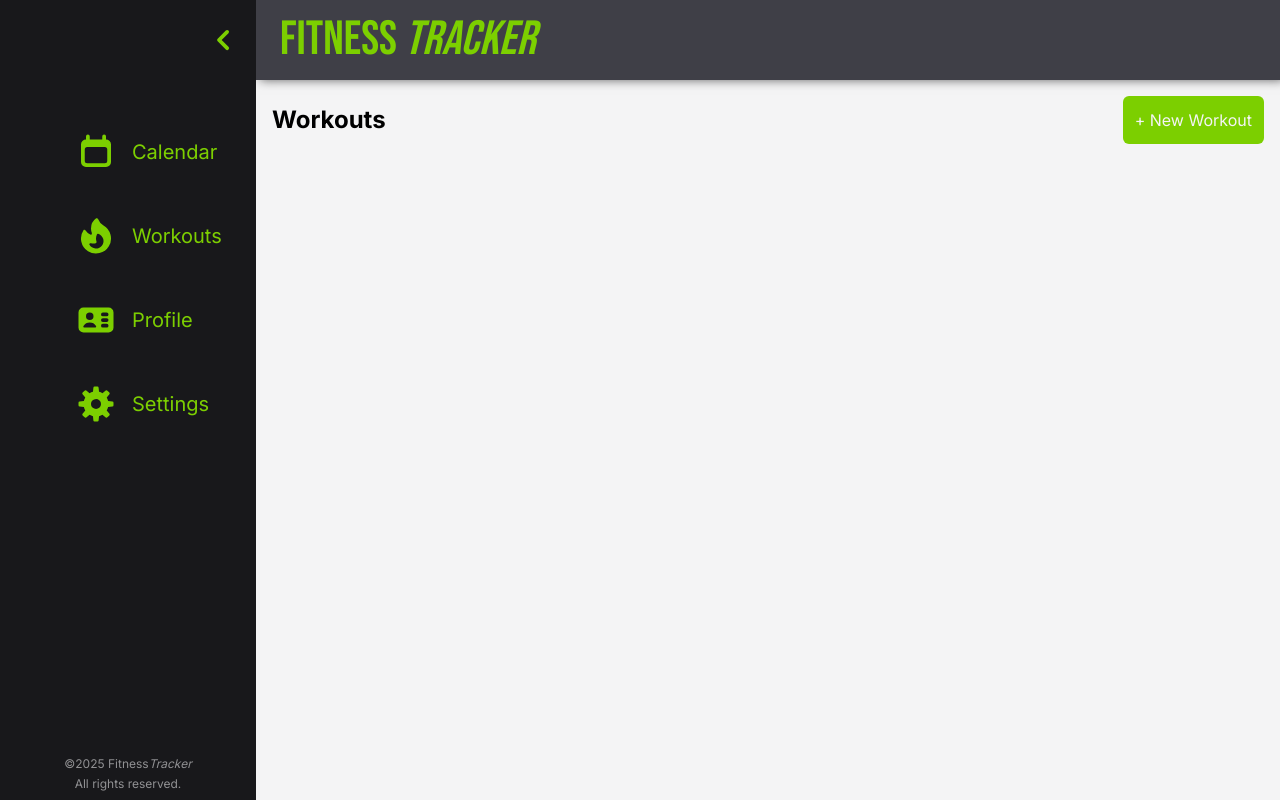
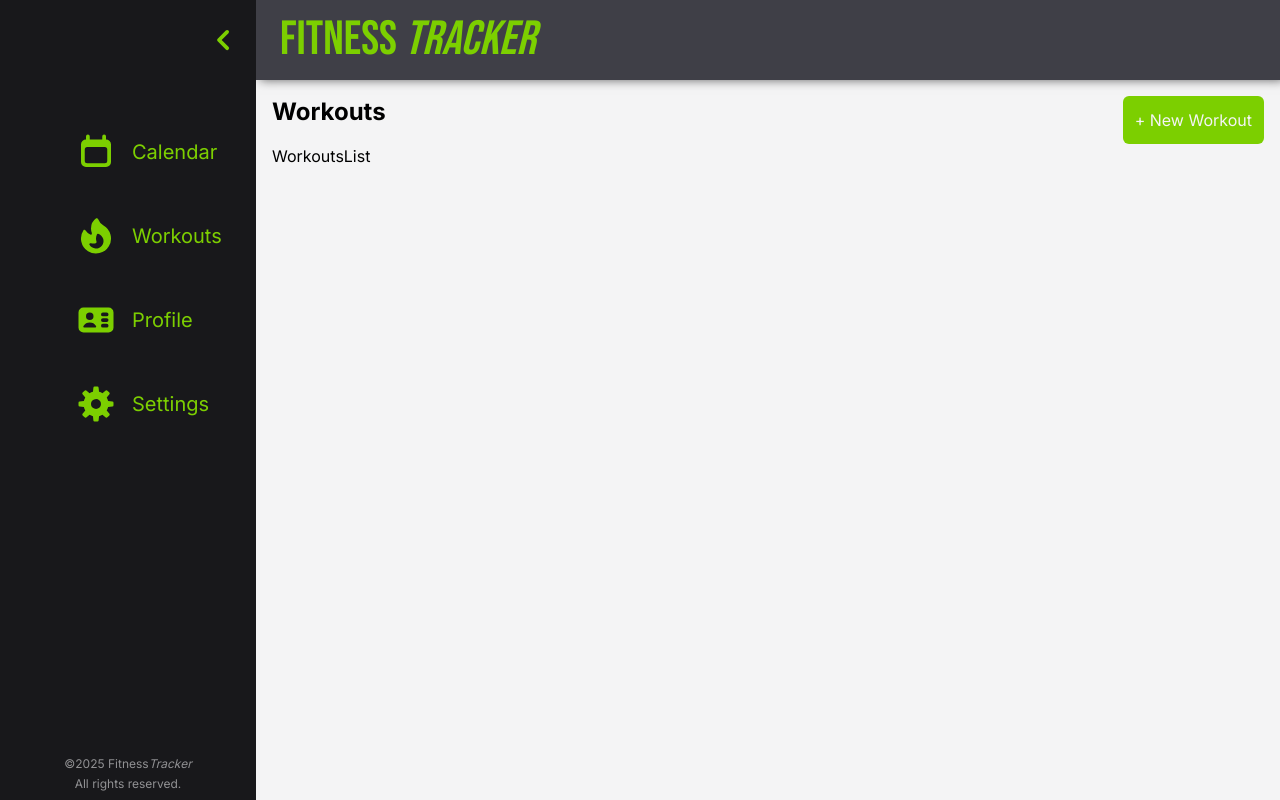
Before and after one commit to DanielG808/fitness-tracker, a Next.js app: page /dashboard/workouts in a window 1280 px wide. Built offline with nearby package versions, Linux system fonts and the light colour scheme.

Commit message:
added a workouts-list component to the workouts page

```diff
--- a/src/app/dashboard/workouts/page.tsx
+++ b/src/app/dashboard/workouts/page.tsx
@@ -1,8 +1,10 @@
 import PageHeader from "@/components/page-header";
 import Button from "@/components/ui/button";
+import WorkoutsList from "@/components/workouts-list";
 
 export default function WorkoutsPage() {
   return <section className="text-black p-4">
     <PageHeader title="Workouts" action={<Button>+ New Workout</Button>} />
+    <WorkoutsList />
   </section>;
 }
--- a/src/components/page-header.tsx
+++ b/src/components/page-header.tsx
@@ -10,7 +10,7 @@ type PageHeaderProps = {
 
 export default function PageHeader({ title, action, className }: PageHeaderProps) {
   return (
-    <div className={cn("flex justify-between items-center", className)}>
+    <div className={cn("flex justify-between", className)}>
         <H2>{title}</H2>
         {action}
     </div>
--- a/src/components/ui/button.tsx
+++ b/src/components/ui/button.tsx
@@ -4,6 +4,6 @@ type ButtonProps = {
 
 export default function Button({ children }: ButtonProps) {
   return (
-    <button className="bg-primary p-3 rounded-md text-center text-background hover:text-white hover:bg-primary-dark duration-300 cursor-pointer">{children}</button>
+    <button className="bg-primary p-3 rounded-md text-background hover:text-white hover:bg-primary-dark duration-300 cursor-pointer">{children}</button>
   )
 }
--- /dev/null
+++ b/src/components/workouts-list.tsx
@@ -0,0 +1,5 @@
+export default function WorkoutsList() {
+  return (
+    <ul>WorkoutsList</ul>
+  )
+}
```
